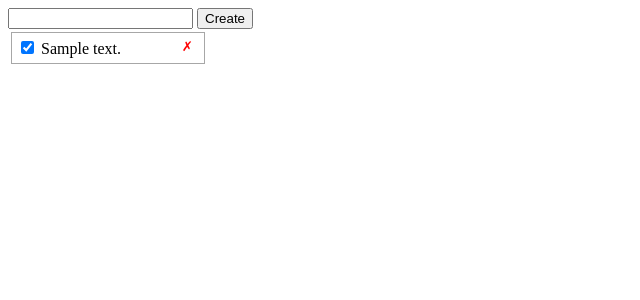
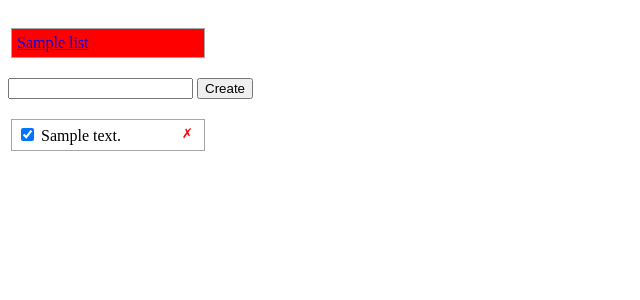
Before and after one commit to hafizshadm/todo_app, a Flask app: page /lists/1 in a window 1280 px wide. Shown: the top 300 px of the page, without its empty margins (0-640 px from the left). Run offline with Flask 2, Linux system fonts and the light colour scheme; tables that the repository leaves empty hold one stand-in row (values such as "Sample post").

Commit message:
U in CRUD Lists Exercise part 1

```diff
--- a/app.py
+++ b/app.py
@@ -9,15 +9,18 @@ app.config['SQLALCHEMY_DATABASE_URI'] = 'postgresql://postgres:root@localhost:54
 db = SQLAlchemy(app)
 migrate = Migrate(app, db)
 
+
 class Todo(db.Model):
     __tablename__ = 'todos'
     id = db.Column(db.Integer, primary_key=True)
     description = db.Column(db.String(), nullable=False)
     completed = db.Column(db.Boolean, nullable=False, default=False)
-    list_id = db.Column(db.Integer, db.ForeignKey('todo_lists.id'), nullable=False)
+    list_id = db.Column(db.Integer, db.ForeignKey(
+        'todo_lists.id'), nullable=False)
 
     def __repr__(self):
         return f'<Todo {self.id} {self.description}>'
+
 
 class TodoList(db.Model):
     __tablename__ = 'todo_lists'
@@ -27,6 +30,7 @@ class TodoList(db.Model):
 
     def __repr__(self):
         return f'<TodoList {self.id} {self.name}>'
+
 
 @app.route('/todos/<todo_id>/delete-todo', methods=['DELETE'])
 def delete_todo(todo_id):
@@ -57,6 +61,7 @@ def update_todo(todo_id):
         db.session.close()
         return redirect(url_for('index'))
 
+
 @app.route('/todos/create', methods=['POST'])
 def create_todo():
     error = False
@@ -82,14 +87,21 @@ def create_todo():
         return jsonify(body)
         # return render_template('index.html', data=Todo.query.order_by('id').all())
 
+
 @app.route('/lists/<list_id>')
 def get_list_todos(list_id):
     db.create_all()
-    return render_template('index.html', data=Todo.query.filter_by(list_id = list_id).order_by('id').all())
+    return render_template(
+        'index.html',
+        lists=TodoList.query.all(),
+        active_list=TodoList.query.get(list_id),
+        todos=Todo.query.filter_by(list_id=list_id).order_by('id').all()
+    )
+
 
 @app.route('/')
 def index():
-    return redirect(url_for('get_list_todos', list_id = 1))
+    return redirect(url_for('get_list_todos', list_id=1))
 
 
 if __name__ == '__main__':
--- a/templates/index.html
+++ b/templates/index.html
@@ -14,7 +14,7 @@
         ul {
             list-style: none;
             padding: 0;
-            margin: 0;
+            margin: 20px 0;
             width: 200px;
         }
 
@@ -34,17 +34,40 @@
             float: right;
             background: transparent;
         }
+
+        .lists-wrapper,
+        .todos-wrapper {
+            display: inline-block;
+            vertical-align: top;
+        }
+
+        .active-list {
+            background-color: red;
+            color: #fff;
+        }
     </style>
 </head>
 
 <body>
+    <div class="lists-wrapper">
+
+        <ul id="lists">
+            {% for list in lists %}
+            <li {% if list.id == active_list.id %} class="active-list" {% endif %}>
+                <a href="/lists/{{ list.id }}">
+                    {{ list.name }}
+                </a>
+            </li>
+            {% endfor %}
+        </ul>
+    </div>
     <form id="form" method="post" action="/todos/create">
         <input type="text" id="description" name="description" />
         <input type="submit" value="Create" />
         <div class="hidden" id="error"> Something went wrong! </div>
     </form>
     <ul id="todo">
-        {% for d in data %}
+        {% for d in todos %}
         <li>
             <input class="check-completed" data-id="{{ d.id }}" type="checkbox" {% if d.completed %} checked {% endif
                 %} />
@@ -109,7 +132,10 @@
             fetch('/todos/create', {
                 method: 'POST',
                 body: JSON.stringify(
-                    { 'description': todoDesc }
+                    {
+                        'description': todoDesc
+                        'list_id': {{ active_list.id }}
+                    }
                 ),
                 headers: {
                     'Content-Type': 'application/json'
```
